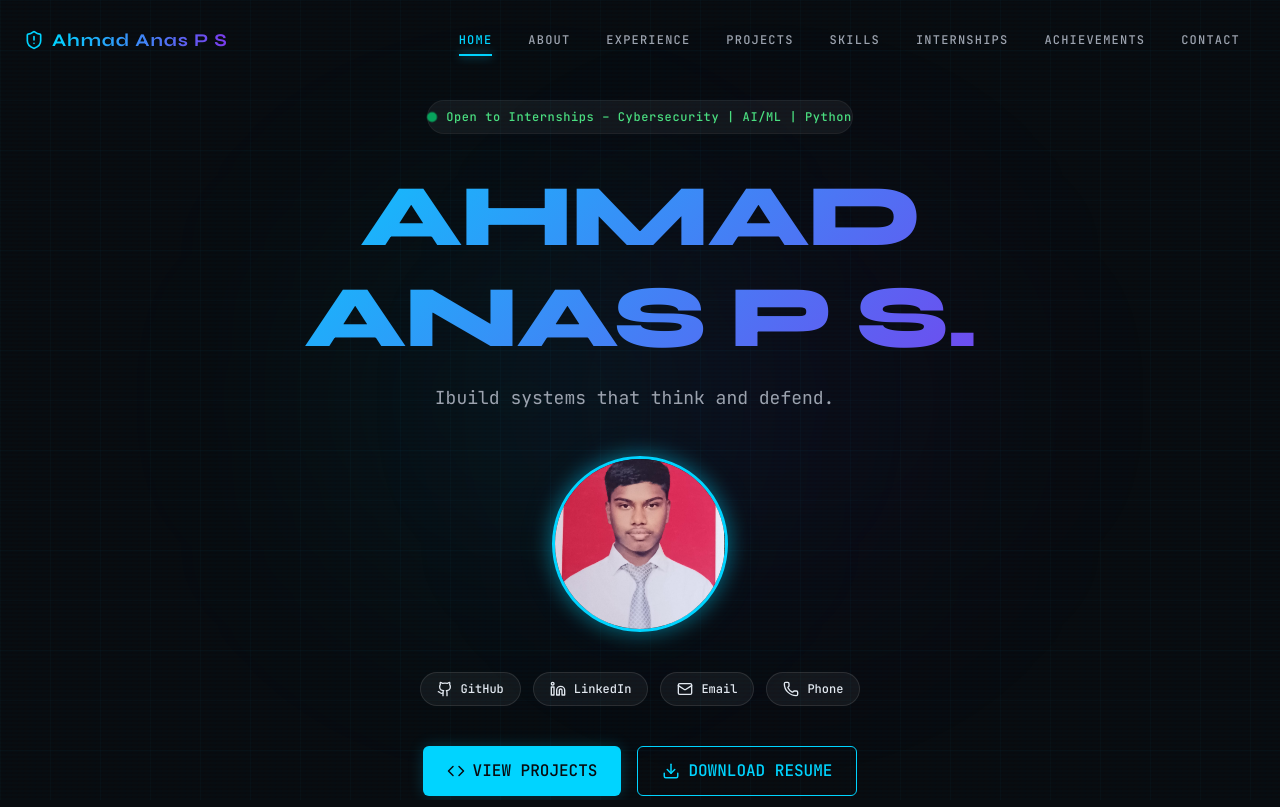
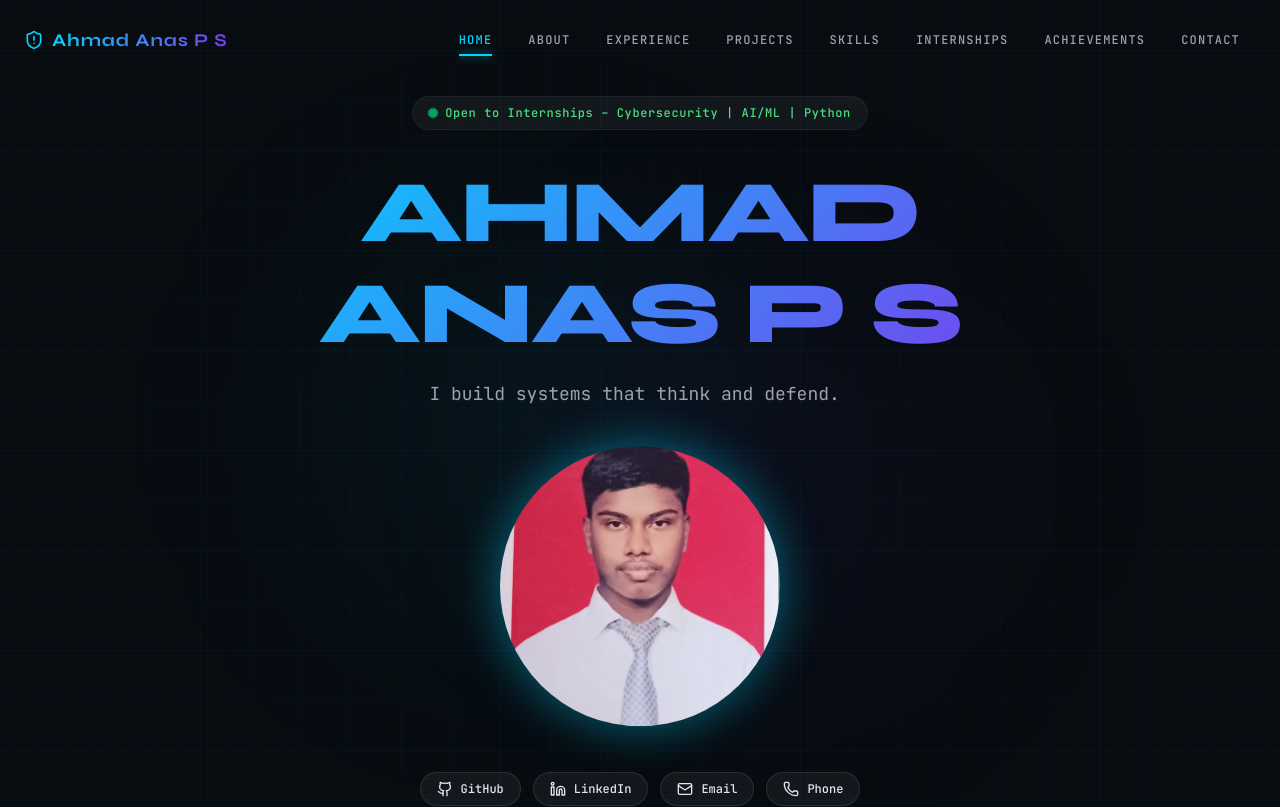
Before and after one commit to AHMAD-ANAS-P-S/PORTFOLIO, a React (Vite) app: page / in a window 1280 px wide. Shown: the top 807 px of the page. Built offline with nearby package versions, Linux system fonts and the light colour scheme.

Commit message:
feat: use circular cropped passport photo for floating avatar and fix status badge overflow

```diff
--- a/index.html
+++ b/index.html
@@ -4,7 +4,7 @@
     <meta charset="UTF-8" />
     <link rel="icon" type="image/svg+xml" href="/vite.svg" />
     <meta name="viewport" content="width=device-width, initial-scale=1.0" />
-    <title>Ahmad Anas P S | Cybersecurity Analyst & AI/ML Engineer</title>
+    <title>Ahmad Anas P S | Cybersecurity & AI/ML Engineer</title>
     <meta name="description" content="Personal portfolio of Ahmad Anas P S, a B.E. Computer Science (Cybersecurity) student at St. Joseph's College of Engineering, Chennai. AI/ML developer and Python developer." />
     <meta name="keywords" content="Ahmad Anas, Ahmad Anas P S, Cybersecurity, AI/ML, Python Developer, Portfolio, St. Joseph's College of Engineering" />
     <meta name="author" content="Ahmad Anas P S" />
--- a/src/components/HeroSection.tsx
+++ b/src/components/HeroSection.tsx
@@ -16,7 +16,8 @@ export const HeroSection: React.FC = () => {
   useEffect(() => {
     let index = 0;
     const interval = setInterval(() => {
-      setTypedTagline((prev) => prev + fullTagline.charAt(index));
+      const char = fullTagline.charAt(index);
+      setTypedTagline((prev) => prev + char);
       index++;
       if (index >= fullTagline.length) {
         clearInterval(interval);
@@ -58,10 +59,10 @@ export const HeroSection: React.FC = () => {
           initial={{ opacity: 0, y: -20 }}
           animate={{ opacity: 1, y: 0 }}
           transition={{ duration: 0.6 }}
-          className="inline-flex items-center gap-2.5 px-4.5 py-2 rounded-full bg-white/5 border border-white/5 mb-8"
+          className="inline-flex items-center gap-2 px-3 sm:px-4 py-1.5 sm:py-2 rounded-full bg-white/5 border border-white/5 mb-8 max-w-full select-none"
         >
           <span className="pulse-dot" />
-          <span className="font-mono text-xs tracking-wider text-green-400 font-medium">
+          <span className="font-mono text-[9px] min-[400px]:text-[10px] sm:text-xs tracking-wider text-green-400 font-medium whitespace-normal sm:whitespace-nowrap text-center">
             Open to Internships – Cybersecurity | AI/ML | Python
           </span>
         </motion.div>
@@ -74,7 +75,7 @@ export const HeroSection: React.FC = () => {
           className="hero-heading select-none mb-4 tracking-tight"
           id="hero-name"
         >
-          {profile.name.toUpperCase()}.
+          {profile.name.toUpperCase()}
         </motion.h1>
 
         {/* Animated Typewriter Tagline */}
@@ -90,18 +91,20 @@ export const HeroSection: React.FC = () => {
           </p>
         </motion.div>
 
-        {/* Circular Avatar Photo */}
+        {/* Floating Photo */}
         <motion.div
           initial={{ opacity: 0, scale: 0.8 }}
           animate={{ opacity: 1, scale: 1 }}
           transition={{ duration: 0.8, type: 'spring', stiffness: 100, delay: 0.4 }}
-          className="relative w-44 h-44 mb-10 group"
+          className="relative mb-10 w-[200px] h-[200px] md:w-[280px] md:h-[280px] flex justify-center items-center"
         >
-          <div className="absolute inset-0 rounded-full bg-cyber-cyan/15 blur-lg group-hover:bg-cyber-cyan/35 transition-all duration-500" />
-          <img
+          <motion.img
             src={photoImg}
             alt={profile.name}
-            className="w-full h-full object-cover rounded-full border-[3px] border-cyber-cyan shadow-[0_0_20px_rgba(0,212,255,0.4)] relative z-10 transition-transform duration-500 group-hover:scale-105"
+            animate={{ y: [0, -10, 0] }}
+            transition={{ duration: 4, repeat: Infinity, ease: "easeInOut" }}
+            style={{ filter: "drop-shadow(0 0 24px rgba(0,212,255,0.45))" }}
+            className="w-full h-full object-cover rounded-full relative z-10"
             id="hero-avatar"
           />
         </motion.div>
```
